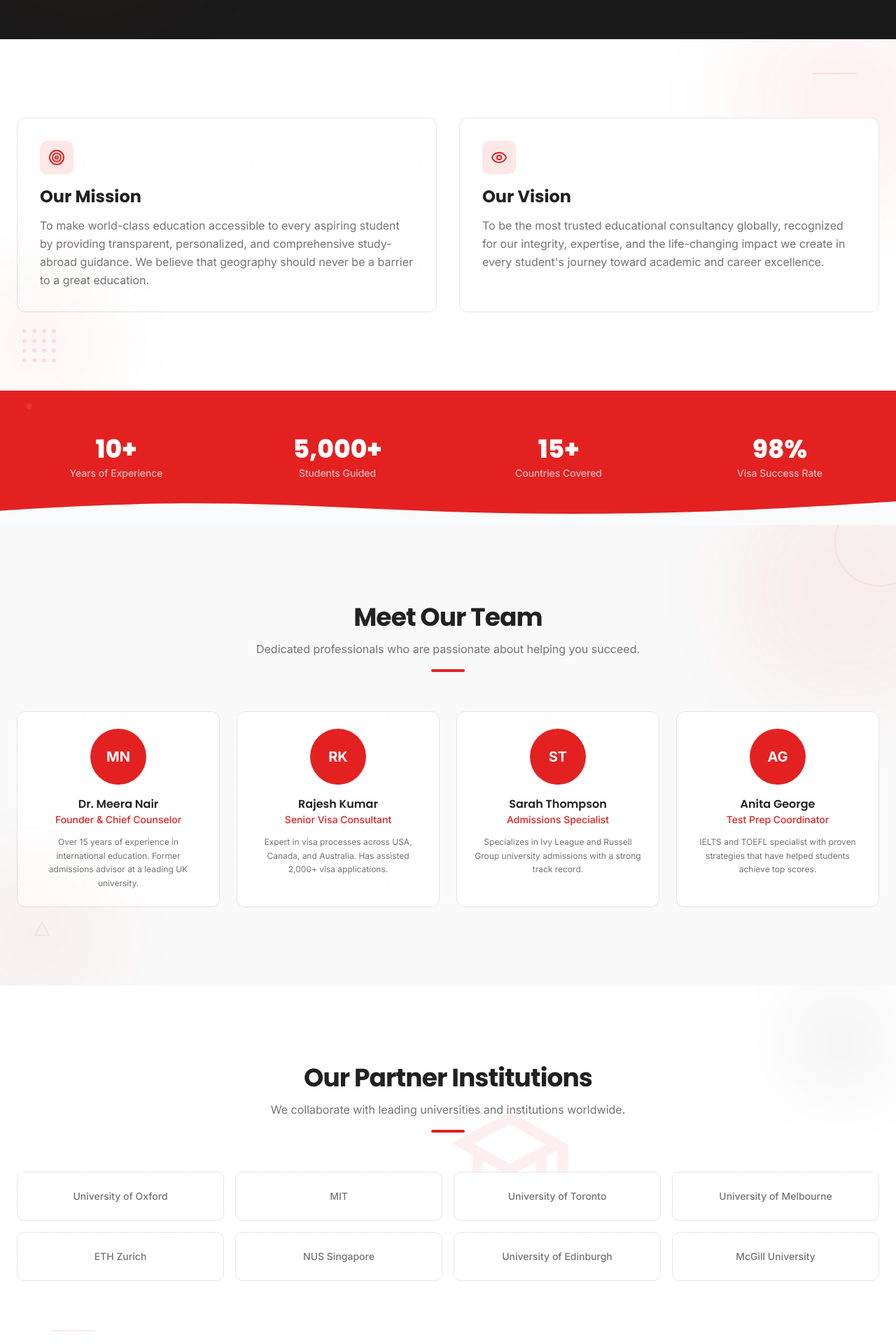
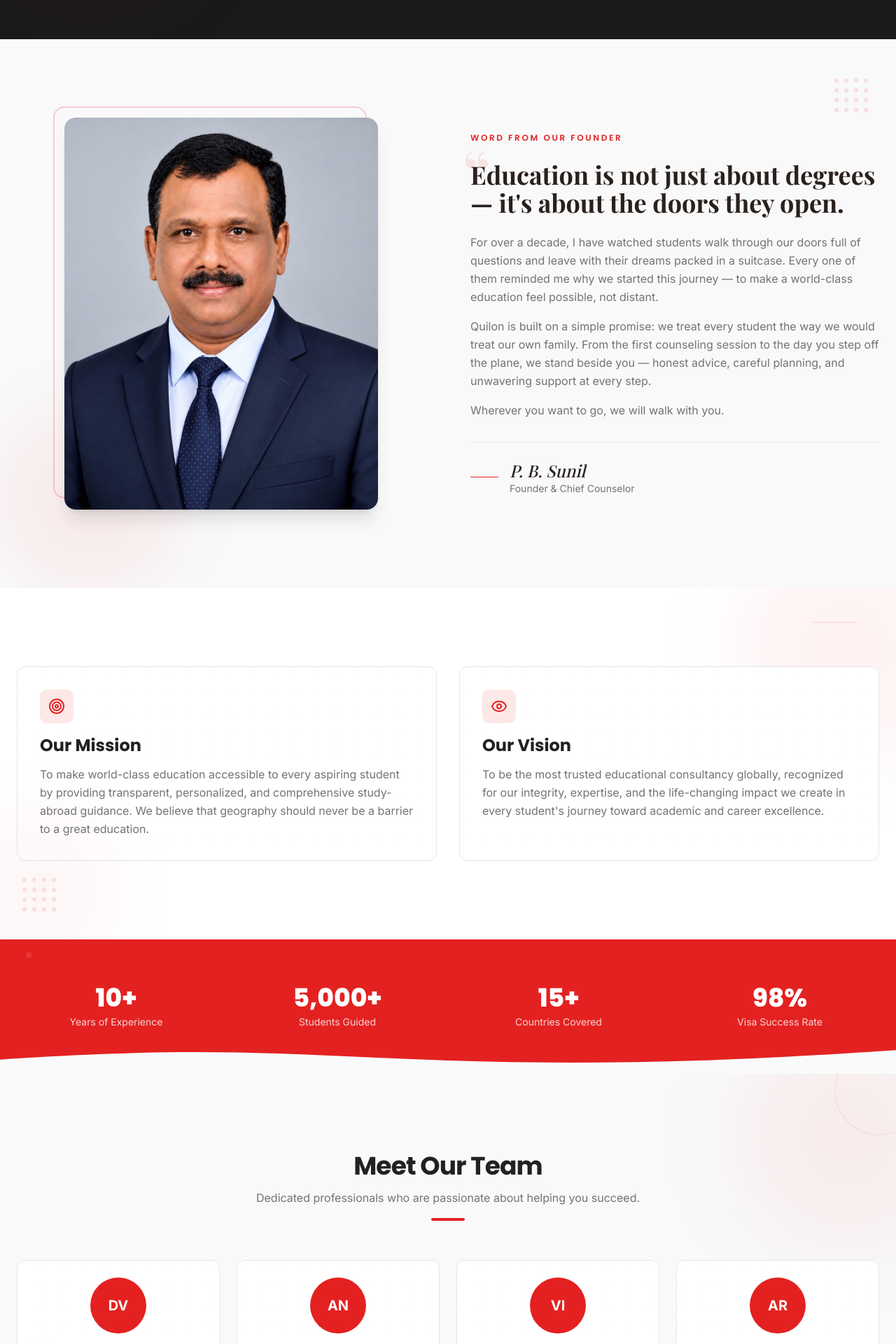
Before and after one commit to ash310049win-arch/qec, a Next.js app: page /about in a window 1280 px wide. Shown: the part 300-2220 px from the top of the page at 70% size. Built offline with nearby package versions, Linux system fonts and the light colour scheme; a web font is replaced by a local one.

Commit message:
Add founder section and update About team

```diff
--- a/app/about/page.tsx
+++ b/app/about/page.tsx
@@ -3,6 +3,7 @@
 import { PageWrapper } from "@/components/page-wrapper"
 import { SectionHeading } from "@/components/section-heading"
 import { useScrollAnimation } from "@/hooks/use-scroll-animation"
+import Image from "next/image"
 import { Target, Eye, Award, Users, Globe, GraduationCap } from "lucide-react"
 import { OrganicBlob, FloatingDots, FloatingTriangle, FloatingLine, FloatingCircle } from "@/components/decorative-elements"
 
@@ -15,41 +16,31 @@ const stats = [
 
 const team = [
   {
-    name: "Dr. Meera Nair",
-    role: "Founder & Chief Counselor",
-    initials: "MN",
-    bio: "Over 15 years of experience in international education. Former admissions advisor at a leading UK university.",
+    name: "Divya Vaman",
+    role: "Senior Admission Counselor",
+    initials: "DV",
+    bio: "Guides students through university selection and admissions across top global destinations.",
   },
   {
-    name: "Rajesh Kumar",
-    role: "Senior Visa Consultant",
-    initials: "RK",
-    bio: "Expert in visa processes across USA, Canada, and Australia. Has assisted 2,000+ visa applications.",
+    name: "Anju",
+    role: "Visa Counselor",
+    initials: "AN",
+    bio: "Expert in student visa documentation and smooth application processes.",
   },
   {
-    name: "Sarah Thompson",
-    role: "Admissions Specialist",
-    initials: "ST",
-    bio: "Specializes in Ivy League and Russell Group university admissions with a strong track record.",
+    name: "Vipanjika",
+    role: "Visa Counselor",
+    initials: "VI",
+    bio: "Specializes in visa interview preparation and funding guidance.",
   },
   {
-    name: "Anita George",
-    role: "Test Prep Coordinator",
-    initials: "AG",
-    bio: "IELTS and TOEFL specialist with proven strategies that have helped students achieve top scores.",
+    name: "Arunraj",
+    role: "Marketing Head",
+    initials: "AR",
+    bio: "Leads our marketing and outreach, connecting students with the right programs.",
   },
 ]
 
-const partners = [
-  "University of Oxford",
-  "MIT",
-  "University of Toronto",
-  "University of Melbourne",
-  "ETH Zurich",
-  "NUS Singapore",
-  "University of Edinburgh",
-  "McGill University",
-]
 
 function PageBanner() {
   return (
@@ -68,6 +59,90 @@ function PageBanner() {
           Empowering students to achieve their global education dreams through expert guidance,
           personalized counseling, and unwavering support.
         </p>
+      </div>
+    </section>
+  )
+}
+
+function FounderSection() {
+  const ref = useScrollAnimation()
+
+  return (
+    <section
+      className="section-divider-wave-white relative overflow-hidden bg-secondary py-20 lg:py-28"
+      ref={ref}
+    >
+      <FloatingDots className="top-14 right-10 hidden md:block" />
+      <OrganicBlob className="bottom-0 left-0" size="md" color="red" />
+
+      <div className="relative mx-auto max-w-7xl px-6">
+        <div className="grid items-center gap-12 lg:grid-cols-2 lg:gap-16">
+          <div className="animate-on-scroll">
+            <div className="mx-auto max-w-md">
+              <div className="relative">
+                <div
+                  className="pointer-events-none absolute -left-4 -top-4 h-full w-full rounded-2xl border-2 border-primary/20"
+                  aria-hidden="true"
+                />
+                <div className="relative aspect-[4/5] w-full overflow-hidden rounded-2xl bg-secondary shadow-xl shadow-black/10">
+                  <Image
+                    src="/images/Founder.jpeg"
+                    alt="P. B. Sunil, Founder of Quilon Educational Consultancy"
+                    fill
+                    sizes="(max-width: 1024px) 100vw, 448px"
+                    className="object-cover"
+                  />
+                </div>
+              </div>
+            </div>
+          </div>
+
+          <div className="animate-on-scroll stagger-2">
+            <p className="font-heading text-xs font-semibold uppercase tracking-[0.22em] text-primary">
+              Word from Our Founder
+            </p>
+            <div className="relative mt-6">
+              <span
+                className="pointer-events-none absolute -top-8 -left-3 select-none font-display text-8xl leading-none text-primary/10"
+                aria-hidden="true"
+              >
+                &ldquo;
+              </span>
+              <h2 className="relative font-display text-3xl font-bold leading-tight text-ink text-balance md:text-4xl">
+                Education is not just about degrees &mdash; it&apos;s about the
+                doors they open.
+              </h2>
+            </div>
+            <div className="mt-6 space-y-4 leading-relaxed text-muted-foreground">
+              <p>
+                For over a decade, I have watched students walk through our
+                doors full of questions and leave with their dreams packed in a
+                suitcase. Every one of them reminded me why we started this
+                journey &mdash; to make a world-class education feel possible,
+                not distant.
+              </p>
+              <p>
+                Quilon is built on a simple promise: we treat every student the
+                way we would treat our own family. From the first counseling
+                session to the day you step off the plane, we stand beside you
+                &mdash; honest advice, careful planning, and unwavering support
+                at every step.
+              </p>
+              <p>Wherever you want to go, we will walk with you.</p>
+            </div>
+            <div className="mt-8 flex items-center gap-4 border-t border-border pt-6">
+              <div className="h-px w-10 bg-primary" />
+              <div>
+                <p className="font-display text-2xl italic text-ink">
+                  P. B. Sunil
+                </p>
+                <p className="text-sm text-muted-foreground">
+                  Founder &amp; Chief Counselor
+                </p>
+              </div>
+            </div>
+          </div>
+        </div>
       </div>
     </section>
   )
@@ -185,48 +260,14 @@ function TeamSection() {
   )
 }
 
-function PartnersSection() {
-  const ref = useScrollAnimation()
-
-  return (
-    <section className="relative overflow-hidden bg-background py-20 lg:py-28" ref={ref}>
-      <OrganicBlob className="top-0 right-0" size="sm" color="gray" />
-      <FloatingLine className="bottom-10 left-16" />
-
-      <div className="relative mx-auto max-w-7xl px-6">
-        <div className="animate-on-scroll">
-          <SectionHeading
-            title="Our Partner Institutions"
-            subtitle="We collaborate with leading universities and institutions worldwide."
-            decorativeIcon="cap"
-          />
-        </div>
-
-        <div className="animate-on-scroll mt-14 grid grid-cols-2 gap-4 md:grid-cols-4">
-          {partners.map((partner) => (
-            <div
-              key={partner}
-              className="card-enhanced flex items-center justify-center rounded-lg border border-border bg-card px-4 py-6 text-center transition-all duration-300"
-            >
-              <span className="text-sm font-medium text-muted-foreground">
-                {partner}
-              </span>
-            </div>
-          ))}
-        </div>
-      </div>
-    </section>
-  )
-}
-
 export default function AboutPage() {
   return (
     <PageWrapper>
       <PageBanner />
+      <FounderSection />
       <MissionVision />
       <StatsSection />
       <TeamSection />
-      <PartnersSection />
     </PageWrapper>
   )
 }
```
Also changed, not shown: public/images/Founder.jpeg (added).
